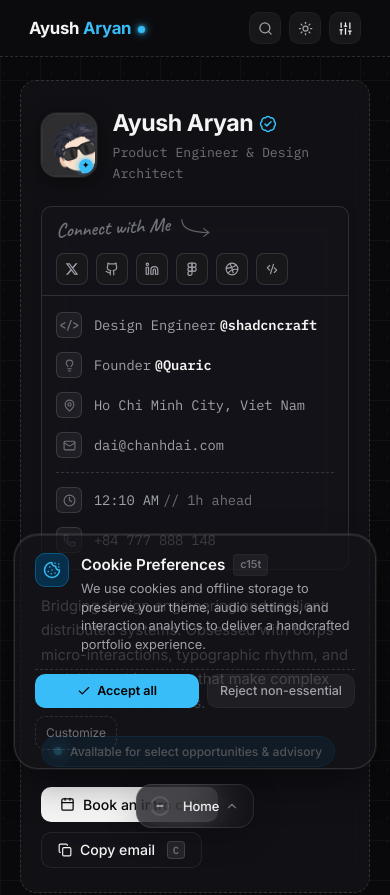
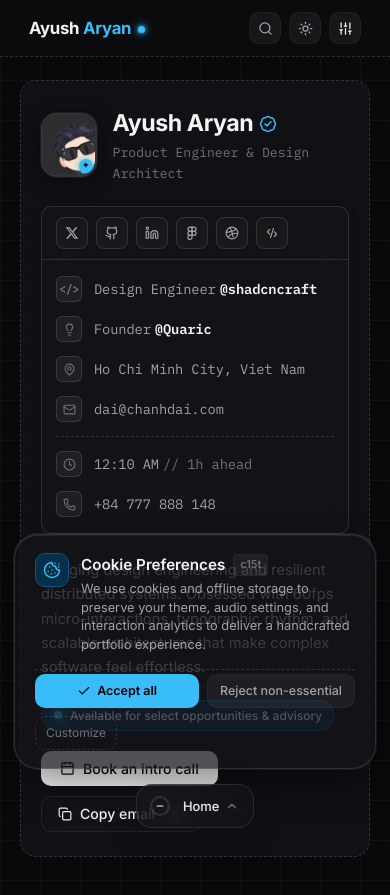
Before and after one commit to ayusharyaneth/Ayush, a React (Vite) app: page / in a window 390 px wide. Shown: the top 895 px of the page. Built offline with nearby package versions, Linux system fonts and the light colour scheme.

Commit message:
Auto sync portfolio: 2026-10-14 09:37:36

```diff
--- a/src/components/HeroSection.css
+++ b/src/components/HeroSection.css
@@ -233,21 +233,29 @@
   }
 }
 
+/* Hide handwritten "Connect with Me" only in mobile view */
+@media (max-width: 768px) {
+  .chanh-outside-connect {
+    display: none !important;
+  }
+
+  .chanh-top-strip {
+    flex-direction: row;
+    align-items: center;
+    justify-content: flex-start;
+  }
+}
+
 @media (max-width: 640px) {
   .hero-card {
     padding: 24px 16px !important;
   }
 
   .chanh-top-strip {
-    flex-direction: column;
-    align-items: flex-start;
+    flex-direction: row;
+    align-items: center;
     gap: 10px;
     padding: 10px 14px;
-  }
-
-  .chanh-outside-connect {
-    margin-right: 0;
-    margin-bottom: 4px;
   }
 
   .chanh-info-grid {
```
